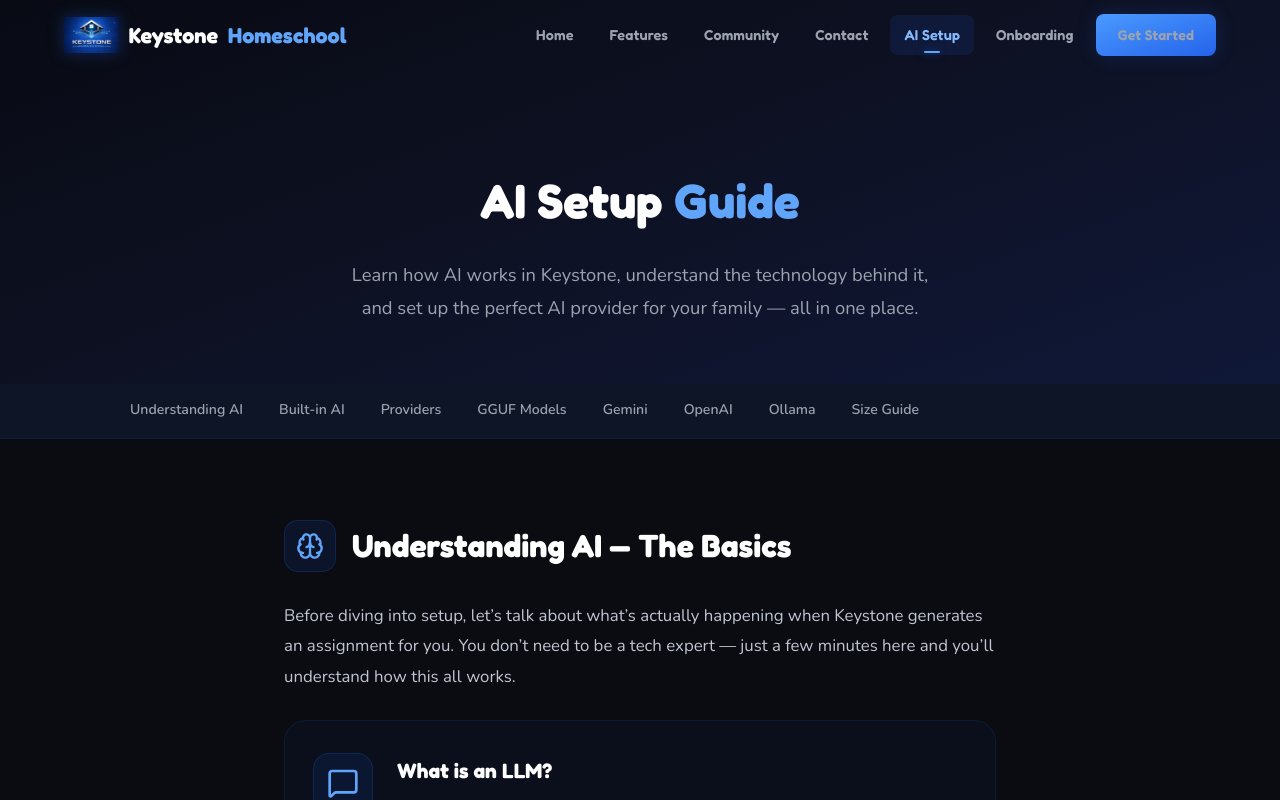
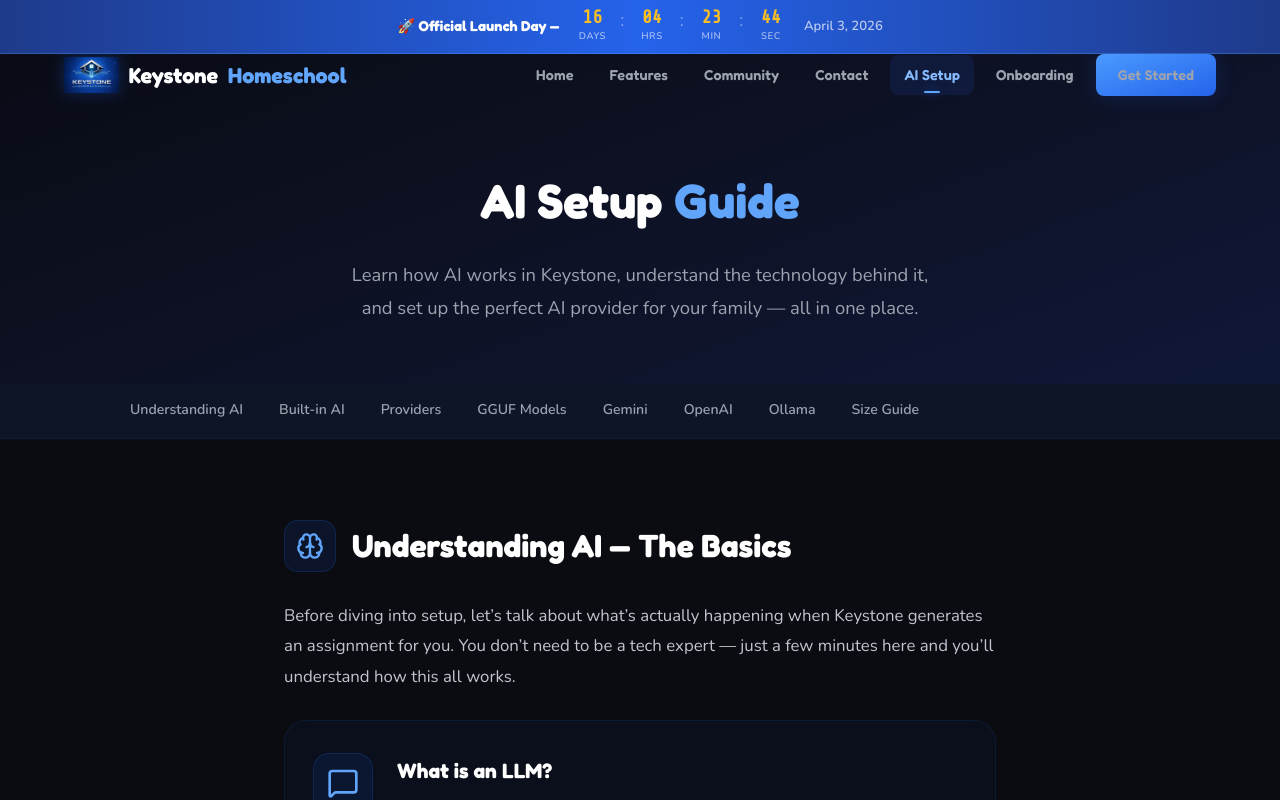
Before and after one commit to DEVmusic404/Keystonewebpage, a React (Vite) app: page /setup in a window 1280 px wide. Shown: the top 800 px of the page. Built offline with nearby package versions, Linux system fonts and the light colour scheme; the HTML template or start-up script is replaced by a standard one.

Commit message:
Add launch countdown banner across all pages for April 3 launch

```diff
--- a/src/App.tsx
+++ b/src/App.tsx
@@ -1,5 +1,6 @@
 import { Routes, Route } from 'react-router-dom'
 import Navbar from './components/Navbar'
+import LaunchBanner from './components/LaunchBanner'
 import Footer from './components/Footer'
 import Home from './pages/Home'
 import Contact from './pages/Contact'
@@ -17,6 +18,7 @@
   return (
     <>
       <ScrollToTop />
+      <LaunchBanner />
       <Navbar />
       <main>
         <Routes>
--- /dev/null
+++ b/src/components/LaunchBanner.module.css
@@ -0,0 +1,88 @@
+.banner {
+  position: fixed;
+  top: 0;
+  left: 0;
+  right: 0;
+  z-index: 1100;
+  background: linear-gradient(90deg, #1e3a8a 0%, #2563eb 50%, #1e3a8a 100%);
+  border-bottom: 1px solid rgba(96, 165, 250, 0.3);
+  padding: 8px 0;
+  text-align: center;
+}
+
+.inner {
+  display: flex;
+  align-items: center;
+  justify-content: center;
+  gap: 14px;
+  flex-wrap: wrap;
+  padding: 0 16px;
+}
+
+.label {
+  font-family: var(--font-heading);
+  font-size: 0.9rem;
+  font-weight: 700;
+  color: var(--white);
+}
+
+.countdown {
+  display: flex;
+  align-items: center;
+  gap: 6px;
+}
+
+.unit {
+  display: flex;
+  flex-direction: column;
+  align-items: center;
+  min-width: 38px;
+}
+
+.num {
+  font-family: 'Share Tech Mono', monospace;
+  font-size: 1.15rem;
+  font-weight: 700;
+  color: #fbbf24;
+  line-height: 1;
+}
+
+.tag {
+  font-size: 0.6rem;
+  font-weight: 600;
+  text-transform: uppercase;
+  letter-spacing: 0.06em;
+  color: rgba(255, 255, 255, 0.6);
+  margin-top: 2px;
+}
+
+.sep {
+  font-family: 'Share Tech Mono', monospace;
+  font-size: 1.1rem;
+  color: rgba(255, 255, 255, 0.4);
+  margin-top: -10px;
+}
+
+.date {
+  font-size: 0.82rem;
+  font-weight: 600;
+  color: rgba(255, 255, 255, 0.7);
+}
+
+@media (max-width: 600px) {
+  .label {
+    font-size: 0.78rem;
+  }
+
+  .num {
+    font-size: 1rem;
+  }
+
+  .date {
+    display: none;
+  }
+
+  .inner {
+    gap: 10px;
+  }
+}
--- /dev/null
+++ b/src/components/LaunchBanner.tsx
@@ -0,0 +1,56 @@
+import { useState, useEffect } from 'react'
+import styles from './LaunchBanner.module.css'
+
+const LAUNCH = new Date('2026-04-03T00:00:00').getTime()
+
+function getTimeLeft() {
+  const diff = LAUNCH - Date.now()
+  if (diff <= 0) return null
+  return {
+    days: Math.floor(diff / 86400000),
+    hours: Math.floor((diff % 86400000) / 3600000),
+    minutes: Math.floor((diff % 3600000) / 60000),
+    seconds: Math.floor((diff % 60000) / 1000),
+  }
+}
+
+export default function LaunchBanner() {
+  const [time, setTime] = useState(getTimeLeft)
+
+  useEffect(() => {
+    const id = setInterval(() => setTime(getTimeLeft()), 1000)
+    return () => clearInterval(id)
+  }, [])
+
+  if (!time) return null
+
+  return (
+    <div className={styles.banner}>
+      <div className={styles.inner}>
+        <span className={styles.label}>🚀 Official Launch Day —</span>
+        <div className={styles.countdown}>
+          <div className={styles.unit}>
+            <span className={styles.num}>{String(time.days).padStart(2, '0')}</span>
+            <span className={styles.tag}>Days</span>
+          </div>
+          <span className={styles.sep}>:</span>
+          <div className={styles.unit}>
+            <span className={styles.num}>{String(time.hours).padStart(2, '0')}</span>
+            <span className={styles.tag}>Hrs</span>
+          </div>
+          <span className={styles.sep}>:</span>
+          <div className={styles.unit}>
+            <span className={styles.num}>{String(time.minutes).padStart(2, '0')}</span>
+            <span className={styles.tag}>Min</span>
+          </div>
+          <span className={styles.sep}>:</span>
+          <div className={styles.unit}>
+            <span className={styles.num}>{String(time.seconds).padStart(2, '0')}</span>
+            <span className={styles.tag}>Sec</span>
+          </div>
+        </div>
+        <span className={styles.date}>April 3, 2026</span>
+      </div>
+    </div>
+  )
+}
--- a/src/components/Navbar.module.css
+++ b/src/components/Navbar.module.css
@@ -1,6 +1,6 @@
 .navbar {
   position: fixed;
-  top: 0;
+  top: 40px;
   left: 0;
   right: 0;
   z-index: 1000;
```
